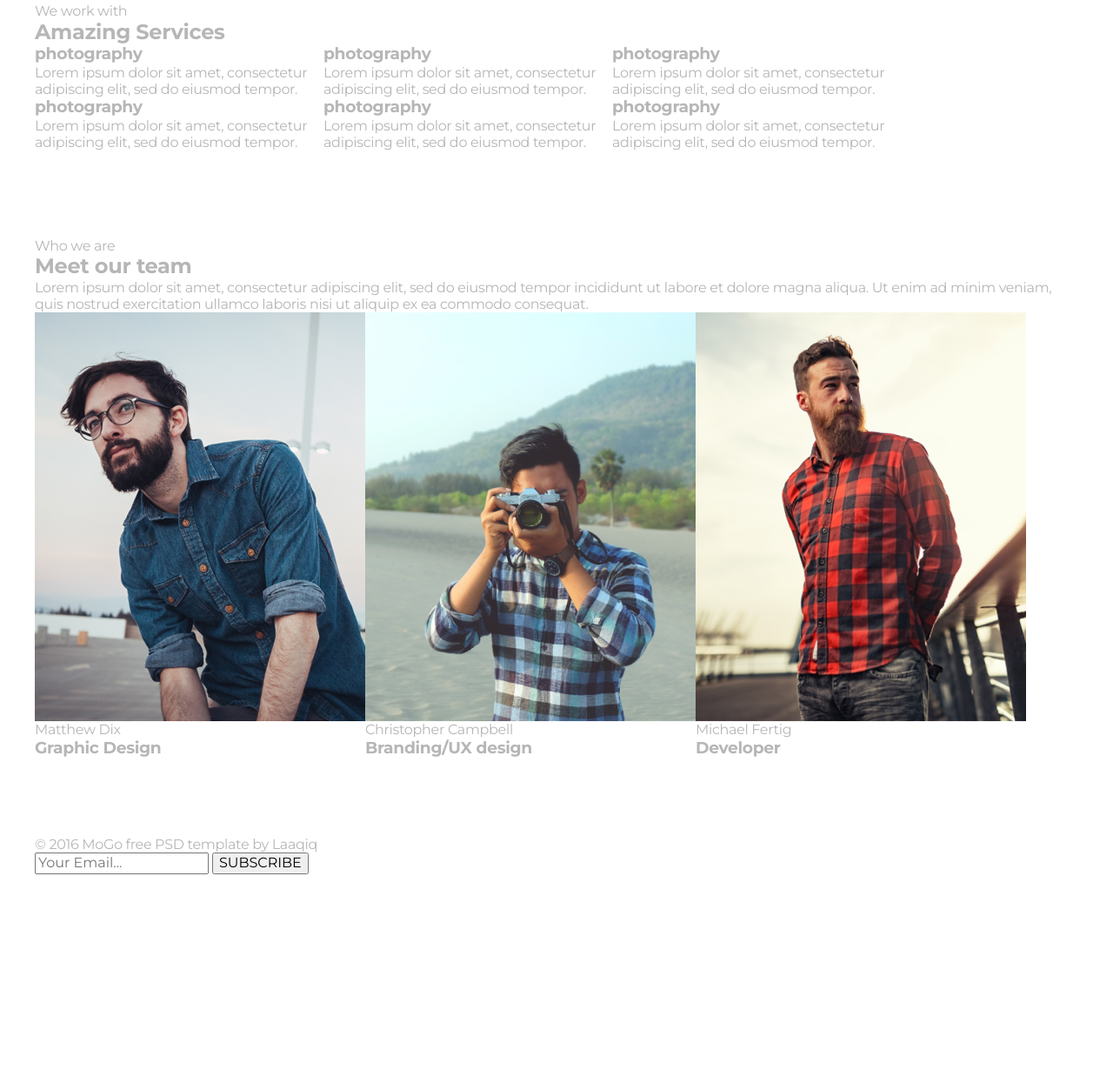
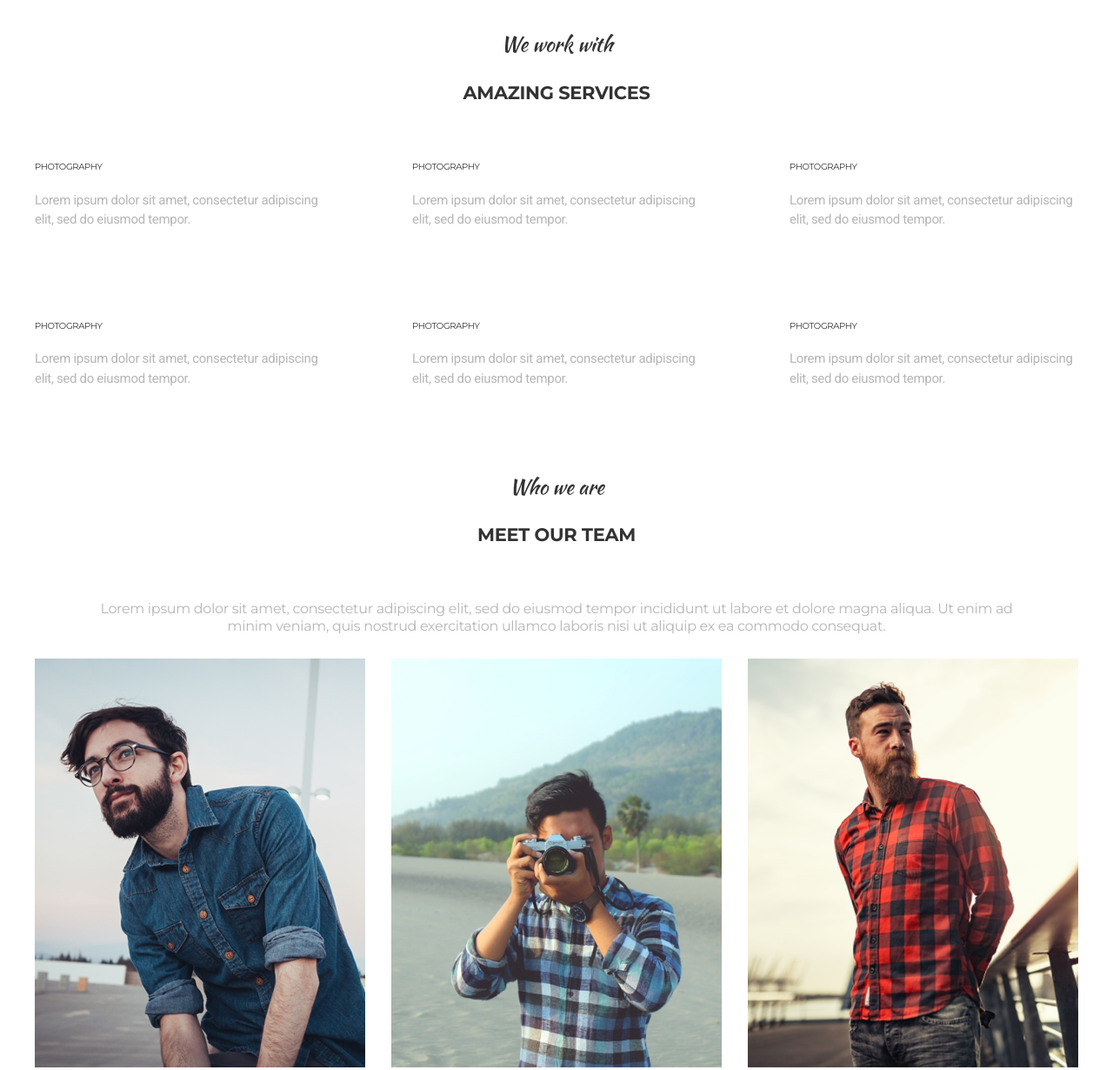
Before and after one commit to kotyamur/mogo, a plain HTML site: page index.html in a window 1280 px wide. Shown: the part 85-1315 px from the top of the page at 87% size. Before the commit the page ends 1100 px from the top, so only its background shows below. Drawn offline with nearby package versions, Linux system fonts and the light colour scheme.

Commit message:
add font styles

```diff
--- a/css/styles.css
+++ b/css/styles.css
@@ -1,7 +1,7 @@
 :root {
     --main-text-color: #B6B6B6;
     --secondary-text-color: #000000;
-    --heading-bg: #333333;
+    --heading-color: #333333;
     --accent-color: #95E1D3;
     --secondary-accent-color: #F38181;
     --bg-color: #ffffff;
@@ -43,26 +43,53 @@ body {
     align-items: center;
 }
 
+.pre-title {
+    margin-bottom: 20px;
+    font-family: "Kaushan Script", sans-serif;;
+    font-weight: 400;
+    font-size: 24px;
+    text-align: center;
+    color: var(--heading-color);
+}
+
 .title {
+    margin-bottom: 60px;
     font-weight: 700;
-    font-size: 40px;
-    line-height: 1.87;
-    letter-spacing: -0.03em;
-    text-transform: uppercase;
+    font-size: 30px;
+    font-variant: all-small-caps;
     text-align: center;
+    color: var(--heading-color);
 }
 
 header {
-    padding-top: 0 18px;
+    padding: 18px 0px;
 }
 
 header .logo {
     margin-right: auto;
+    font-weight: 700;
+    font-size: 30px;
+    color: var(--accent-color);
 }
 
 .nav-list {
     display: flex;
     gap: 56px;
+}
+
+.nav-list a {
+    padding: 8px 0;
+    font-weight: 400;
+    font-size: 14px;
+    color: var(--accent-color);
+}
+
+.nav-list .current {
+    color: var(--secondary-accent-color);
+}
+
+.nav-list a:hover {
+    color: var(--secondary-accent-color);
 }
 
 .services-section {
@@ -73,10 +100,27 @@ header .logo {
 .services-list {
     display: flex;
     flex-wrap: wrap;
+    row-gap: 102px;
+    column-gap: 102px;
 }
 
 .services-list > li {
     width: 332px;
+}
+
+.services-list h3 {
+    margin-bottom: 20px;
+    font-weight: 400;
+    font-size: 14px;
+    font-variant: small-caps;
+    color: var(--heading-color);
+}
+
+.services-list p {
+    font-family: "Roboto", sans-serif;
+    font-weight: 400;
+    font-size: 15px;
+    line-height: 1.47;
 }
 
 .about-section {
@@ -86,9 +130,81 @@ header .logo {
 
 .about-list {
     display: flex;
+    gap: 30px;
+}
+
+.about-description {
+    width: 1104px;
+    margin-right: auto;
+    margin-left: auto;
+    margin-bottom: 28px;
+    text-align: center;
+}
+
+.about-list p {
+    margin-top: 30px;
+    font-weight: 400;
+    font-size: 14px;
+    font-variant: all-small-caps;
+    text-align: center;
+    color: var(--heading-color);
+}
+
+.about-list h3 {
+    margin-top: 12px;
+    font-family: "Roboto", sans-serif;
+    font-style: italic;
+    font-weight: 300;
+    font-size: 15px;
+    text-align: center;
+    color: var(--main-text-color);
 }
 
 footer {
     padding-top: 10px;
     padding-bottom: 10px;
 }
+
+.footer-copy {
+    margin-right: auto;
+    font-weight: 400;
+    font-size: 14px;
+    color: var(--heading-color);
+}
+
+.footer-copy > span {
+    color: var(--secondary-accent-color);
+}
+
+.footer-form {
+    display: flex;
+}
+
+.footer-form > input {
+    width: 230px;
+    padding: 12px;
+    border: 1px solid var(--main-text-color);
+    border-right: none;
+}
+
+.footer-form > input::placeholder {
+    font-family: "Roboto", sans-serif;
+    font-style: italic;
+    font-weight: 300;
+    font-size: 14px;
+    color: var(--main-text-color);
+}
+
+.footer-form > button {
+    min-width: 150px;
+    padding: 12px 36px;
+    outline: none;
+    border-color: transparent;
+    cursor: pointer;
+    font-weight: 700;
+    font-size: 14px;
+    font-variant: all-small-caps;
+    text-align: center;
+    color: #fff;
+    background-color: var(--accent-color);
+}
--- a/index.html
+++ b/index.html
@@ -19,19 +19,13 @@
         <div class="container flex">
             <h1 class="logo">
                 <a href="./">
-                    <!-- <img
-                        src="https://img.icons8.com/glyph-neue/64/camera--v1.png"
-                        alt="MoGO"
-                        width="40"
-                    />
-                    <br/> -->
                     MoGO
                 </a>
             </h1>
             <nav>
                 <!--Меню навігації по інших сторінках -->
                 <ul class="nav-list">
-                    <li><a href="#about">ABOUT</a></li>
+                    <li><a href="#about" class="current">ABOUT</a></li>
                     <li><a href="#service">SERVICE</a></li>
                     <li><a href="./">WORK</a></li>
                     <li><a href="./">BLOG</a></li>
@@ -44,8 +38,8 @@
     <main>
         <section class="services-section">
             <div class="container">
-                <p id="service">We work with</p>
-            <h2>Amazing Services</h2>
+                <p id="service" class="pre-title">We work with</p>
+            <h2 class="title">Amazing Services</h2>
             <ul class="services-list">
                 <li>
                     <h3>photography</h3>
@@ -94,9 +88,9 @@
         </section>
         <section class="about-section">
             <div class="container">
-                <p id="about">Who we are</p>
-            <h2>Meet our team</h2>
-            <p>
+                <p id="about" class="pre-title">Who we are</p>
+            <h2 class="title">Meet our team</h2>
+            <p class="about-description">
                 Lorem ipsum dolor sit amet, consectetur adipiscing elit, sed do eiusmod tempor incididunt ut labore et dolore magna aliqua. Ut enim ad minim veniam, quis nostrud exercitation ullamco laboris nisi ut aliquip ex ea commodo consequat.
             </p>
             <ul  class="about-list">
@@ -134,9 +128,9 @@
     <!-- Підвал сторінки -->
     <footer>
         <!-- Копірайт -->
-        <div class="container">
-            <p>&copy; 2016 MoGo free PSD template by Laaqiq</p>
-        <form>
+        <div class="container flex">
+            <p class="footer-copy">&copy; 2016 MoGo free PSD template by <span>Laaqiq</span></p>
+            <form class="footer-form">
                 <input
                     type="email"
                     name="user_email"
```
Lines whose indentation alone changed are shown as unchanged.
